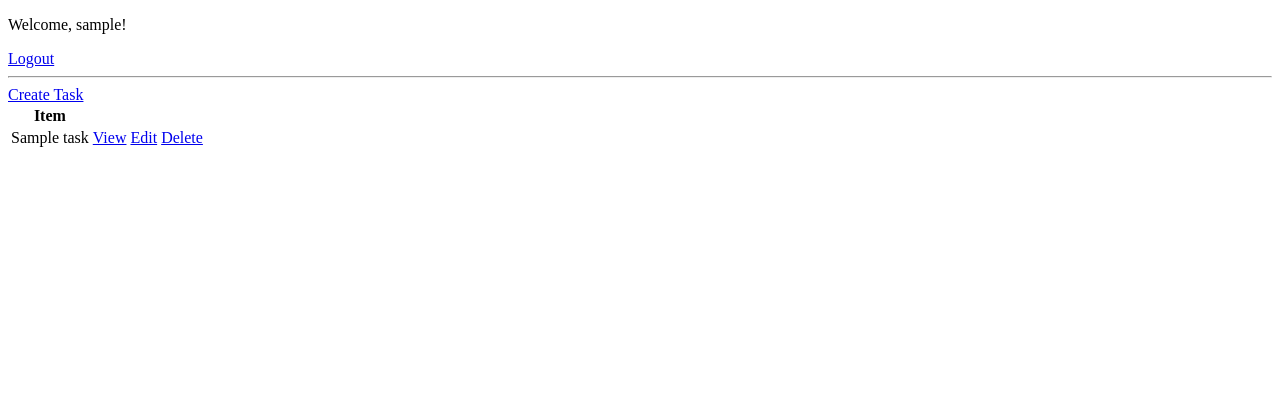
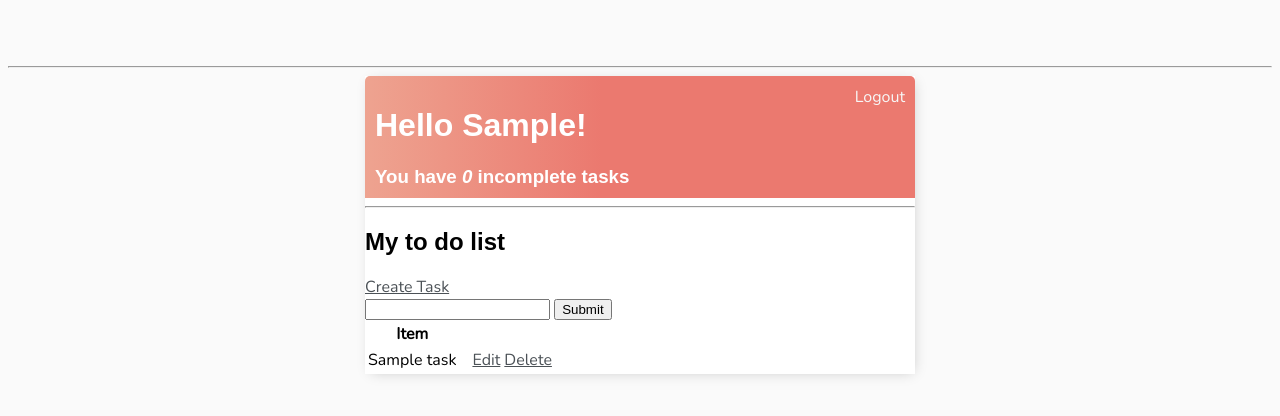
Before and after one commit to eduardovale76/To_do_list, a Django app: page / in a window 1280 px wide. Shown: the top 416 px of the page. Run offline with Django 3.2, Linux system fonts and the light colour scheme; a user stored in the database is signed in; tables that the repository leaves empty hold one stand-in row (values such as "Sample post").

Commit message:
Static Files & CSS

```diff
--- /dev/null
+++ b/base/static/css/style.css
@@ -0,0 +1,34 @@
+body {
+    background-color: #fafafa;
+    font-family: 'Nunito', sans-serif;
+    padding-top: 50px;
+}
+h1, h2, h3, h4, h5, h6 {
+    font-family: 'Raleway', sans-serif;
+}
+
+a, p{
+    color: #4b5156;
+}
+.container {
+    max-width: 550px;
+    margin: auto;
+    background-color: #fff;
+    -webkit-box-shadow: 2px 2px 13px -4px rgba(0, 0, 0, 0.21);
+    box-shadow: 2px 2px 13px -4px rgba(0, 0, 0, 0.21);
+
+}
+
+.header-bar {
+    display: flex;
+    justify-content: space-between;
+    color: #fff;
+    padding: 10px;
+    border-radius: 5px 5px 0 0;
+    background: linear-gradient(90deg, #eea390 0%, #eb796f 43%, #eb796f 100%);
+}
+
+.header-bar a {
+    color: rgb(247, 247, 247);
+    text-decoration: none;
+}
--- /dev/null
+++ b/base/templates/base/main.html
@@ -0,0 +1,19 @@
+{% load static%}
+<!DOCTYPE html>
+<html>
+<head>
+    <link href="{% static 'css/style.css' %}" rel="stylesheet">
+    <link rel="preconnect" href="https://fonts.gstatic.com" crossorigin>
+    <link href="https://fonts.googleapis.com/css2?family=Nunito:wght@200&display=swap" rel="stylesheet">
+    <title>{% block title %}Login{% endblock title %}</title>
+
+    <hr>
+</head>
+<body>
+    <div class="container">
+        {% block content %}
+
+        {% endblock content %}
+    </div>
+</body>
+</html>
--- a/base/templates/base/task_list.html
+++ b/base/templates/base/task_list.html
@@ -1,21 +1,32 @@
-<!DOCTYPE html>
-<html lang="en">
-<head>
-    <meta charset="UTF-8">
-    <meta http-equiv="X-UA-Compatible" content="IE=edge">
-    <meta name="viewport" content="width=device-width, initial-scale=1.0">
+{% extends 'base/main.html' %}
+{% load static%}
+{% block content %}
+
+<div class="header-bar">
+    <div>
+        <h1>Hello {{request.user|title}}!</h1>
+        <h3 style="margin:0">You have <i>{{count}}</i> incomplete task{{ count|pluralize:"s" }}</h3>
+    </div>
+
+
+
 {% if request.user.is_authenticated %}
-        <p>Welcome, {{request.user}}!</p>
-        <a href="{% url 'logout' %}"> Logout</a>
+<a href="{% url 'logout' %}"> Logout</a>
 {% else %}
-    <a href='{% url 'login' %}'>Login</a>
+<a href='{% url 'login' %}'>Login</a>
 {% endif %}
+</div>
 
-    <hr>
-    <title>Todo List</title>
-</head>
-<body>
+<hr>
+{% block title %}<h2>My to do list</h2>{% endblock title %}
+
+
     <a href='{% url 'task-create' %}'>Create Task</a>
+    <form method='GET'>
+        <input type="text" name="search-area" value="{{search_input}}">
+        <input type="submit" value="Submit">
+
+    </form>
     <table>
         <tr>
             <th>Item</th>
@@ -26,7 +37,9 @@
         {% for task in tasks %}
             <tr>
                 <td>{{task.title}}</td>
-                <td><a href="{% url 'task' task.id %}">View</a></td>
+                <td>
+                <td>
+                <td>
                 <td><a href="{% url 'task-update' task.id %}">Edit</a></td>
                 <td><a href="{% url 'task-delete' task.id %}">Delete</a></td>
             </tr>
@@ -35,5 +48,4 @@
         {% endfor %}
 
     </table>
-</body>
-</html>
+{% endblock content %}
--- a/base/views.py
+++ b/base/views.py
@@ -46,7 +46,10 @@ class TaskList(LoginRequiredMixin, ListView):
         context =  super().get_context_data(**kwargs)
         context['tasks'] = context['tasks'].filter(user=self.request.user)
         context['count'] = context['tasks'].filter(complete=False).count()
-
+        search_input = self.request.GET.get('search-area') or ''
+        if search_input:
+            context['tasks'] = context['tasks'].filter(title__icontains=search_input)
+        context['search_input']=search_input
         return context
 
 class TaskDetail(LoginRequiredMixin, DetailView):
--- a/todo_list/settings.py
+++ b/todo_list/settings.py
@@ -119,7 +119,7 @@ LOGIN_URL = 'login'
 # Static files (CSS, JavaScript, Images)
 # https://docs.djangoproject.com/en/3.2/howto/static-files/
 
-STATIC_URL = '/static/'
+STATIC_URL = 'static/'
 
 # Default primary key field type
 # https://docs.djangoproject.com/en/3.2/ref/settings/#default-auto-field
```
Also changed, not shown: base/templates/base/login.html (+4 -13 lines), base/templates/base/register.html (+5 -14 lines), base/templates/base/task-create.html (+6 -11 lines), base/templates/base/task_confirm_delete.html (+8 -12 lines).
